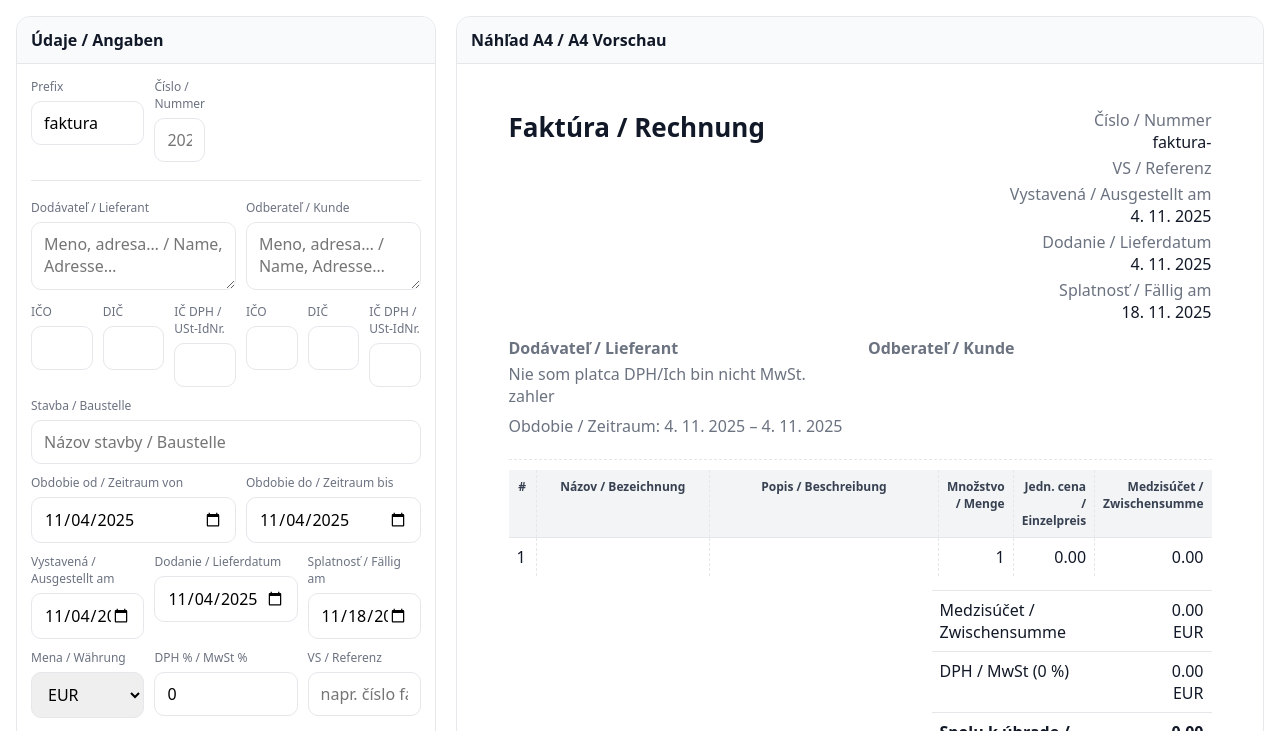
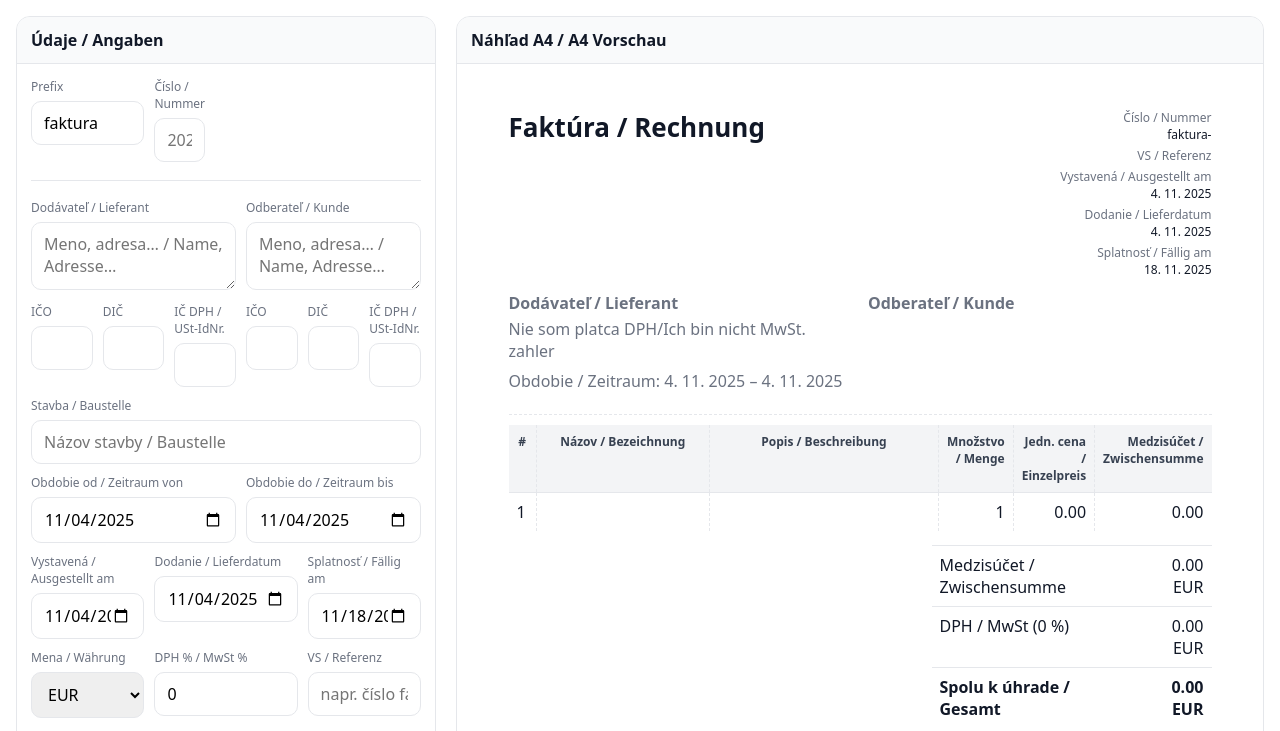
Before and after one commit to playersbooks-ship-it/Fakturuj, a plain HTML site: page index.html in a window 1280 px wide. Shown: the top 731 px of the page. Drawn offline with nearby package versions, Linux system fonts and the light colour scheme.

Commit message:
Adjust font size for invoice section
Updated font size for invoice details.

```diff
--- a/index.html
+++ b/index.html
@@ -227,7 +227,7 @@
         <div style="display:flex;justify-content:space-between;align-items:flex-start;gap:16px;">
 
           <div style="font-size:26px;font-weight:800">Faktúra / Rechnung</div>
-          <div style="text-align:right; min-width:220px">
+          <div style="text-align:right; min-width:220px; font-size:12px">
   <div style="display:flex; flex-direction:column; gap:4px">
     <div>
       <div class="muted">Číslo / Nummer</div>
```
